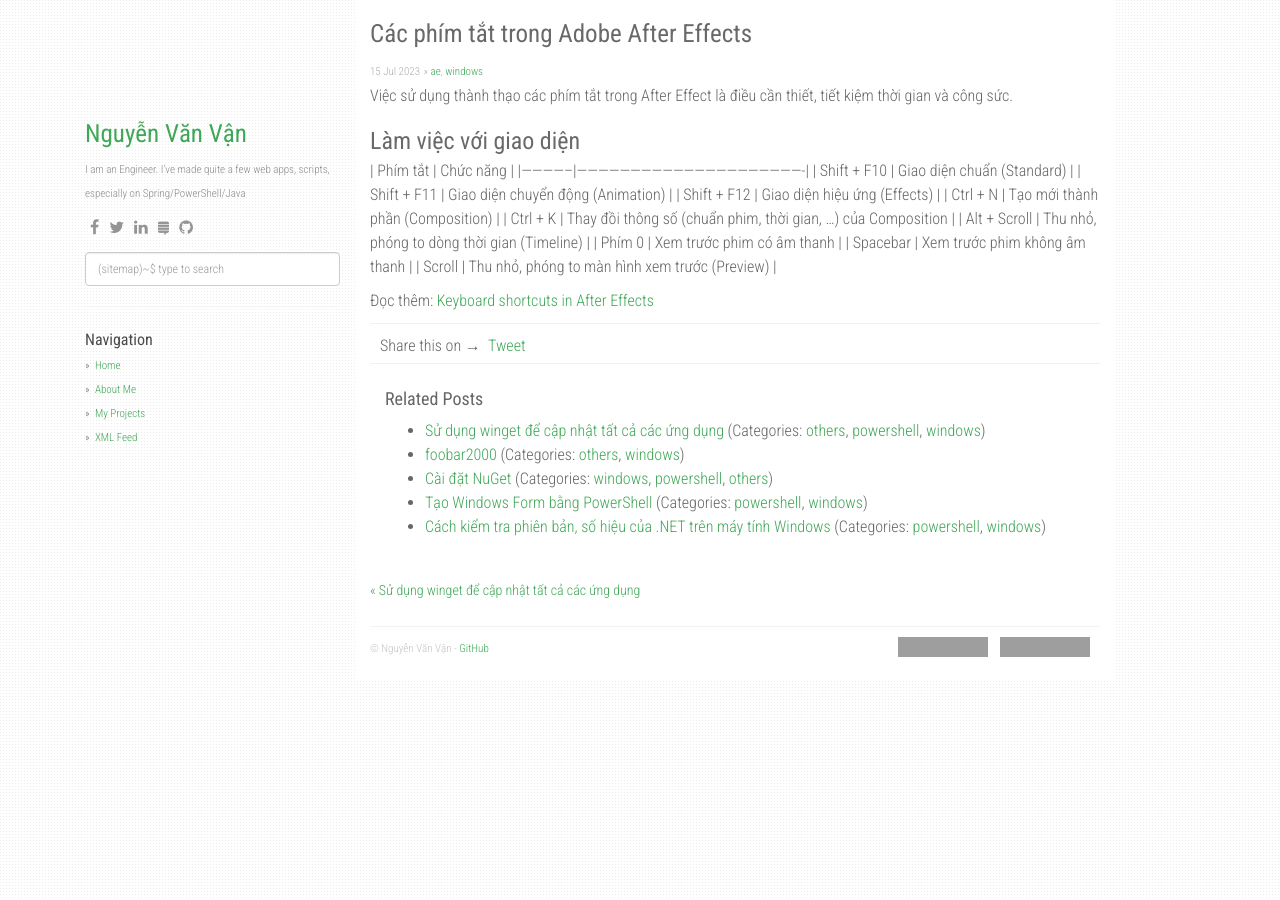
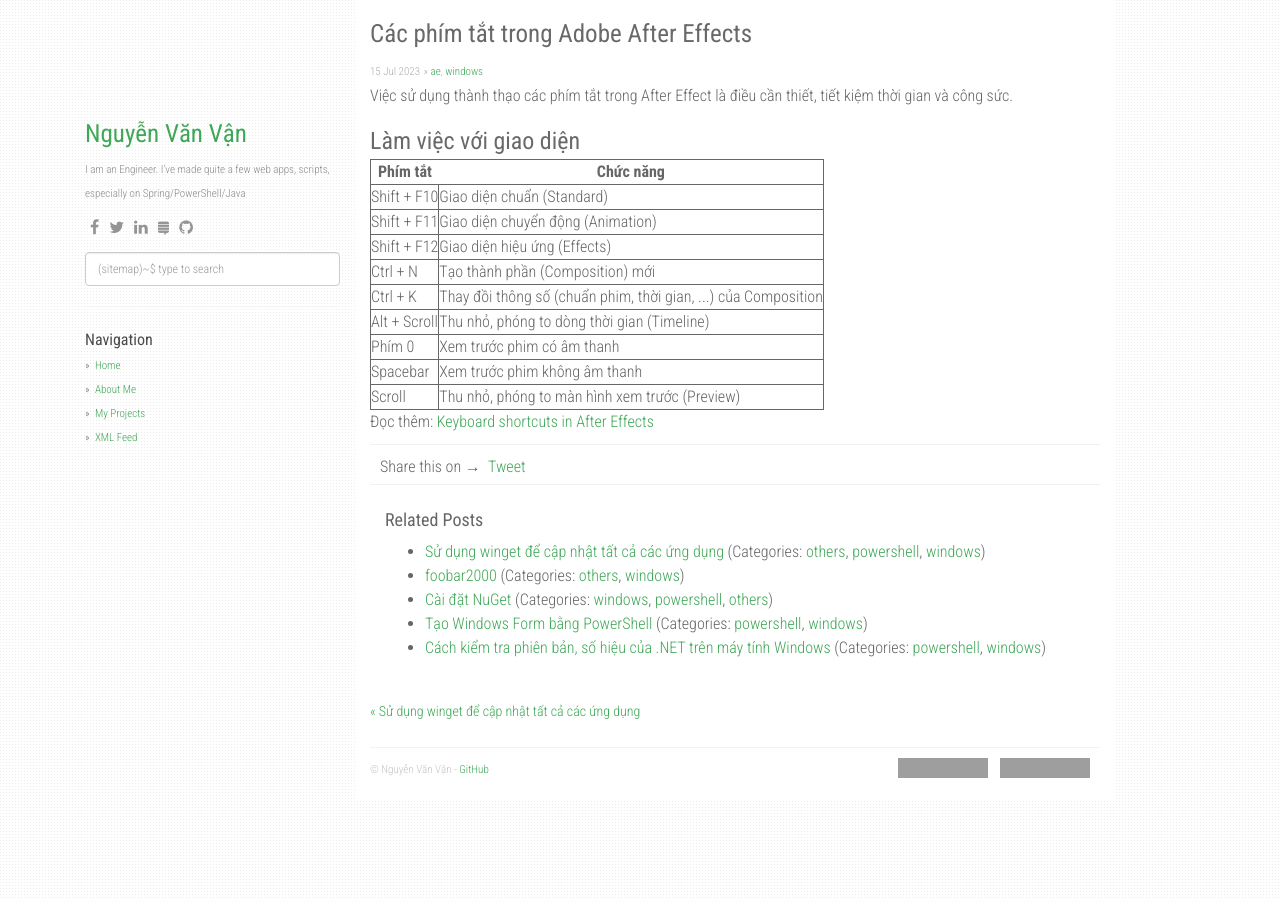
Before and after one commit to vegetaz/vegetaz.github.io, a Jekyll site: the page built from _posts/2023/07/2023-07-25-Ae-Shortcut.markdown, in a window 1280 px wide. Built offline with Jekyll 4.4.1, drawn with Linux system fonts in a browser that asks for light colours; nearby versions of some CDN libraries; comment, search, counter and statistics services are not loaded; grey boxes are pictures that could not be loaded.

Commit message:
style="border: 1px solid;"

```diff
--- a/_posts/2023/07/2023-07-25-Ae-Shortcut.markdown
+++ b/_posts/2023/07/2023-07-25-Ae-Shortcut.markdown
@@ -8,16 +8,47 @@
 Việc sử dụng thành thạo các phím tắt trong After Effect là điều cần thiết, tiết kiệm thời gian và công sức.
 
 ### Làm việc với giao diện
-|   Phím tắt   |                            Chức năng                           |
-|--------------|----------------------------------------------------------------|
-| Shift + F10  | Giao diện chuẩn (Standard) |
-| Shift + F11  | Giao diện chuyển động (Animation) |
-| Shift + F12  | Giao diện hiệu ứng (Effects) |
-| Ctrl + N     | Tạo mới thành phần (Composition) |
-| Ctrl + K     | Thay đồi thông số (chuẩn phim, thời gian, ...) của Composition |
-| Alt + Scroll | Thu nhỏ, phóng to dòng thời gian (Timeline) |
-| Phím 0       | Xem trước phim có âm thanh |
-| Spacebar     | Xem trước phim không âm thanh |
-| Scroll       | Thu nhỏ, phóng to màn hình xem trước (Preview) |
+<table style="border: 1px solid;">
+    <tr>
+        <th style="text-align: center;">Phím tắt</th>
+        <th style="text-align: center;">Chức năng</th>
+    </tr>
+    <tr >
+        <td style="border: 1px solid;">Shift + F10</td>
+        <td style="border: 1px solid;">Giao diện chuẩn (Standard)</td>
+    </tr>
+    <tr>
+        <td style="border: 1px solid;">Shift + F11</td>
+        <td style="border: 1px solid;">Giao diện chuyển động (Animation)</td>
+    </tr>
+    <tr>
+        <td style="border: 1px solid;">Shift + F12</td>
+        <td style="border: 1px solid;">Giao diện hiệu ứng (Effects)</td>
+    </tr>
+    <tr>
+        <td style="border: 1px solid;">Ctrl + N</td>
+        <td style="border: 1px solid;">Tạo thành phần (Composition) mới</td>
+    </tr>
+    <tr>
+        <td style="border: 1px solid;">Ctrl + K</td>
+        <td style="border: 1px solid;">Thay đồi thông số (chuẩn phim, thời gian, ...) của Composition</td>
+    </tr>
+    <tr>
+        <td style="border: 1px solid;">Alt + Scroll</td>
+        <td style="border: 1px solid;">Thu nhỏ, phóng to dòng thời gian (Timeline)</td>
+    </tr>
+    <tr>
+        <td style="border: 1px solid;">Phím 0</td>
+        <td style="border: 1px solid;">Xem trước phim có âm thanh</td>
+    </tr>
+    <tr>
+        <td style="border: 1px solid;">Spacebar</td>
+        <td style="border: 1px solid;">Xem trước phim không âm thanh</td>
+    </tr>
+    <tr>
+        <td style="border: 1px solid;">Scroll</td>
+        <td style="border: 1px solid;">Thu nhỏ, phóng to màn hình xem trước (Preview)</td>
+    </tr>
+</table>
 
 Đọc thêm: [Keyboard shortcuts in After Effects](https://helpx.adobe.com/after-effects/using/keyboard-shortcuts-reference.html)
```
